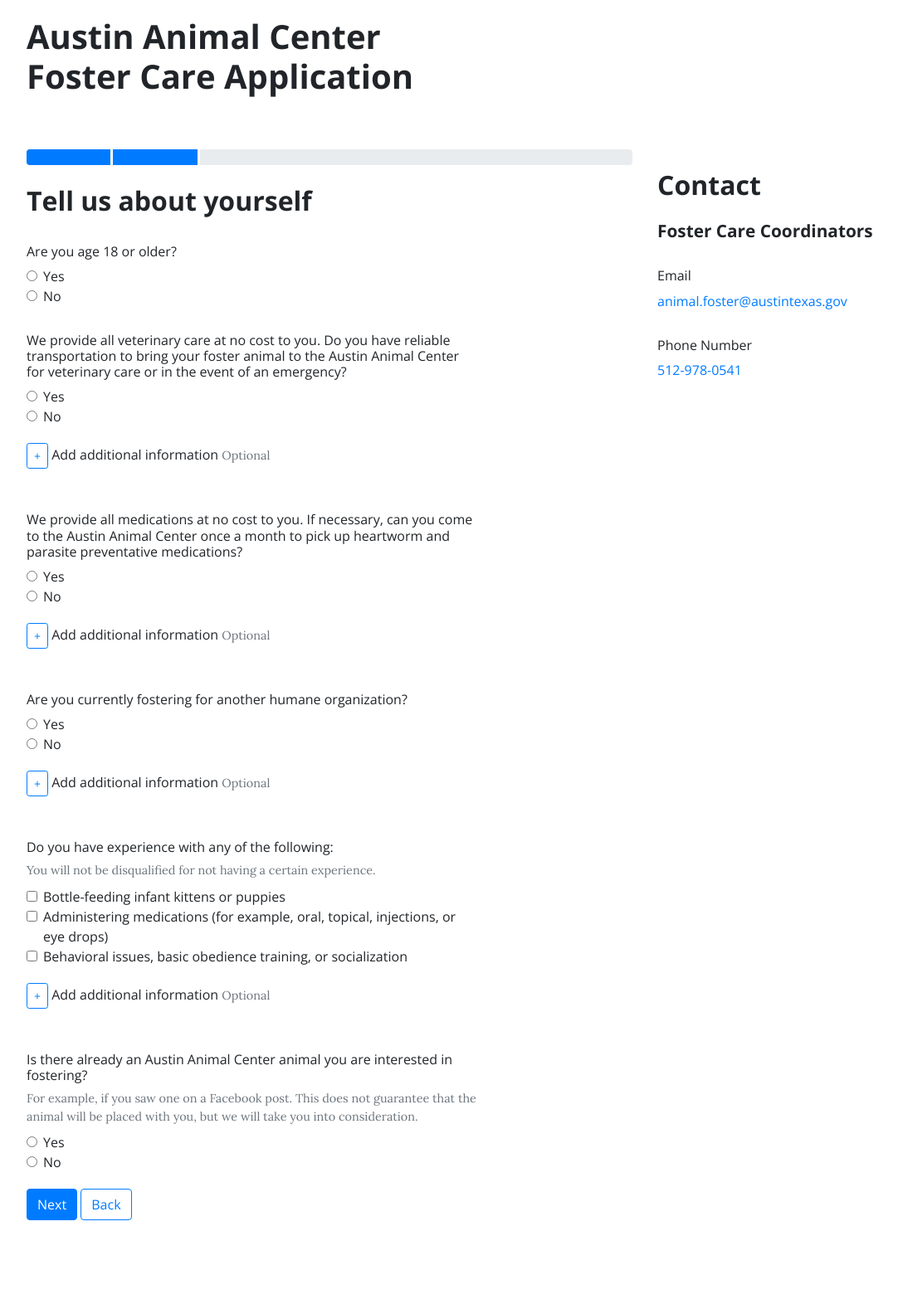
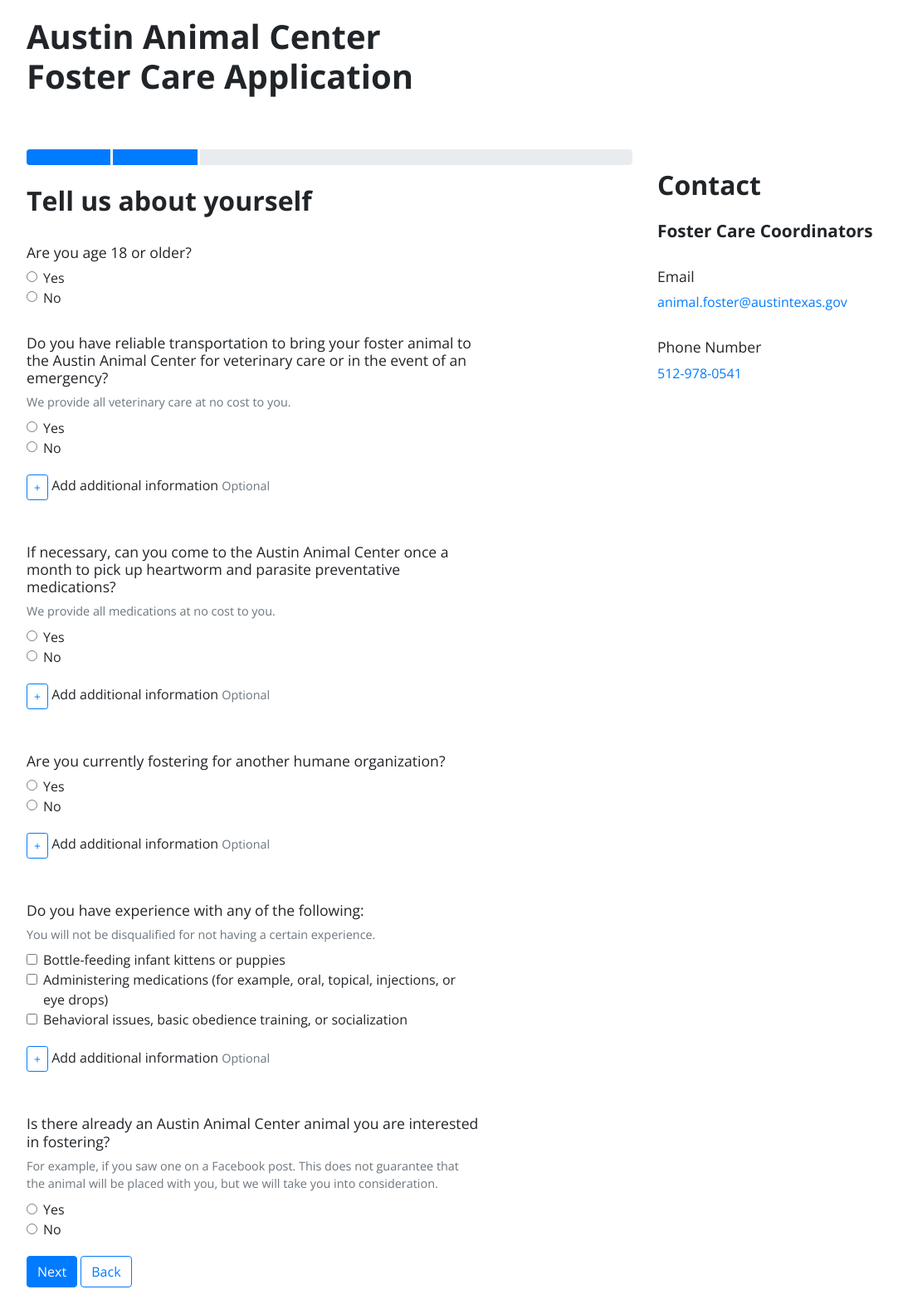
Before and after one commit to cityofaustin/prototypeform, a Jekyll site: the page built from _pages/Yourself_info.html, in a window 1280 px wide. Shown: the whole page at 83% size, without its empty margins (53-1135 px from the left). Built offline with Jekyll 4.4.1, drawn with Linux system fonts in a browser that asks for light colours; nearby versions of some CDN libraries; before the commit the page ends 1491 px from its top, so only the background shows below that.

Commit message:
Copy formatting updates
Modified text styling, modified alert copy and formatting for Home and
Yourself pages, swapped the denied icon

```diff
--- a/_pages/Home_info.html
+++ b/_pages/Home_info.html
@@ -73,9 +73,8 @@
                 <div class="col-md-11 alert-body">
                     <p>Foster animals need to reside indoors:</p>
                     <ul>
-                        <li>Kittens and cats in foster care should only be kept indoors, because there’s a high risk of them running away.</li>
-                        <li>Puppies (under 5 months of age) in foster care should be kept primarily indoors, but can go outside for supervised potty breaks, play time, and exercise.</li>
-                        <li>Dogs (over 5 months of age) in foster care have the same rule as puppies, and additionally can go outside for short periods of unsupervised breaks as long as you have ensured that your yard is secure.</li>
+                        <li>Kittens and cats should only be kept indoors, because there’s a high risk of them running away.</li>
+                        <li>Puppies and dogs should be kept primarily indoors, but can go outside for potty breaks, play time, and exercise.</li>
                     </ul>
                     <p>Before bringing home a foster animal, make sure it can reside indoors. If you don't think you'll be able to have your foster animal live indoors, please let us know and we may be able to help you figure out a solution.</p>
                 </div>
--- a/_pages/Yourself_info.html
+++ b/_pages/Yourself_info.html
@@ -22,15 +22,20 @@
           No
           </label>
           <div class="alert alert-danger d-none js-age-disqualifier-alert row" role="alert">
-            <i class="fas fa-times-circle fa-2x fa-fw col-md-1"></i>
+            <i class="fas fa-ban fa-2x fa-fw col-md-1"></i>
             <div class="col-md-11 alert-body">
-              <p>Unfortunately, we cannot accept your application at this time. Please ask a member of your household who is over 18 to apply. If you are applying to fulfill volunteer hours, you can still foster and receive credit even though someone else filled out the application.</p>
+              <p>Unfortunately, we cannot accept your application at this time.</p>
+              <p>Please ask a member of your household who is over 18 to apply.</p>
+              <p>If you are applying to fulfill volunteer hours, you can still foster and receive credit even though someone else filled out the application.</p>
             </div>
           </div>
       </div>
     </div>
     <div class="js-transportation-selection">
-      <h5>We provide all veterinary care at no cost to you. Do you have reliable transportation to bring your foster animal to the Austin Animal Center for veterinary care or in the event of an emergency?</h5>
+      <h5>Do you have reliable transportation to bring your foster animal to the Austin Animal Center for veterinary care or in the event of an emergency?</h5>
+      <small id="transportationHelpBlock" class="form-text text-muted">
+          We provide all veterinary care at no cost to you.
+      </small>
       <div class="form-check">
           <input class="form-check-input" type="radio" name="transportationRadios" id="transportationRadios1" value="Yes">
           <label class="form-check-label" for="transportationRadios1">
@@ -43,9 +48,11 @@
           No
           </label>
           <div class="alert alert-danger d-none js-transportation-alert row" role="alert">
-            <i class="fas fa-times-circle fa-2x fa-fw col-md-1"></i>
+            <i class="fas fa-ban fa-2x fa-fw col-md-1"></i>
             <div class="col-md-11 alert-body">
-              <p>Unfortunately, we cannot accept your application at this time. Foster animals must receive veterinary care immediately especially in the event of an emergency, or they could experience permanent damage, trauma, or worse, could die. Please reapply if you get reliable transportation. Thank you for helping us ensure the safety of our animals, and if you would like to help in other ways, please visit <a href="http://www.austintexas.gov/department/volunteer">our volunteer page</a>.</p>
+              <p>Unfortunately, we cannot accept your application at this time.</p>
+              <p>Foster animals must receive veterinary care immediately, especially in the event of an emergency. Please reapply if you get reliable transportation.</p>
+              <p>Thank you for helping us ensure the safety of our animals, and if you would like to help in other ways, please visit <a href="http://www.austintexas.gov/department/volunteer">our volunteer page</a>.</p>
             </div>
           </div>
       </div>
@@ -54,7 +61,10 @@
         {% include add_explanation.html %}
     </div>
     <div class="js-medications-selection">
-      <h5>We provide all medications at no cost to you. If necessary, can you come to the Austin Animal Center once a month to pick up heartworm and parasite preventative medications?</h5>
+      <h5>If necessary, can you come to the Austin Animal Center once a month to pick up heartworm and parasite preventative medications?</h5>
+      <small id="medicationsHelpBlock" class="form-text text-muted">
+          We provide all medications at no cost to you.
+      </small>
       <div class="form-check">
           <input class="form-check-input" type="radio" name="medicationRadios" id="medicationRadios1" value="Yes">
           <label class="form-check-label" for="medicationRadios1">
@@ -70,7 +80,8 @@
       <div class="alert alert-warning d-none js-medications-alert row" role="alert">
           <i class="fas fa-exclamation-triangle fa-2x fa-fw col-md-1"></i>
           <div class="col-md-11 alert-body">
-            <p>It is vital that foster animals receive their medication for their health and the health of animals around them. You may continue with the application, but if you cannot retrieve medications you should consider only short term foster periods of two weeks or less.</p>
+            <p>You may continue with the application, but if you cannot retrieve medications you should consider only short term foster periods of two weeks or less.</p>
+            <p>It is vital that foster animals receive their medication for their health and the health of animals around them.</p>
           </div>
       </div>
     </div>
@@ -94,7 +105,8 @@
       <div class="alert alert-warning d-none js-humane-alert row" role="alert">
           <i class="fas fa-exclamation-triangle fa-2x fa-fw col-md-1"></i>
           <div class="col-md-11 alert-body">
-            <p>While we do not ask that you stop supporting other organizations, we do require that when you have one of the Austin Animal Center’s animals in your home, that you do not have foster animals from other organizations at the same time. This is to protect the health, safety, and overall well-being of the animals. If you feel that you have a special circumstance that you would like for us to consider, please let us know.</p>
+            <p>While we do not ask that you stop supporting other organizations, we do require that when you have one of the Austin Animal Center’s animals in your home, that you do not have foster animals from other organizations at the same time.</p>
+            <p>This is to protect the health, safety, and overall well-being of the animals. If you feel that you have a special circumstance that you would like for us to consider, please let us know.</p>
           </div>
       </div>
     </div>
--- a/css/main.scss
+++ b/css/main.scss
@@ -9,6 +9,10 @@
 
 .container {
     margin-top: 20px;
+}
+
+.col-md-4 {
+    padding-bottom: 1rem;
 }
 
 h1 {
@@ -34,7 +38,7 @@
 }
 
 h5 {
-    font-size: 1rem;
+    font-size: 1.1rem;
     font-weight: 500;
     margin-top: 2rem;
 }
@@ -51,8 +55,11 @@
 .small, small {
     font-size: 90%;
     font-weight: 400;
-    font-family: 'Lora', serif;
     margin-bottom: .5rem;
+}
+
+.text-muted {
+    color: #240b33;
 }
 
 .form-group, .form-check, .js-explanation-field, h1, h2, h3, h4, h5, p, li, span, small, .alert {
@@ -91,15 +98,15 @@
 
 .alert {
     padding: 1.25rem 0.75rem 0.5rem 0.85rem;
-    font-family: 'Lora', serif;
     margin-top: 1rem;
+    margin-right: 0.4rem;
 }
 
 .alert-warning {
     color: #343a40;
 }
 
-.fa-exclamation-triangle, .fa-times-circle, .fa-info-circle {
+.fa-exclamation-triangle, .fa-times-circle, .fa-info-circle, .fa-ban, {
     padding: 0px;
 }
 
```
